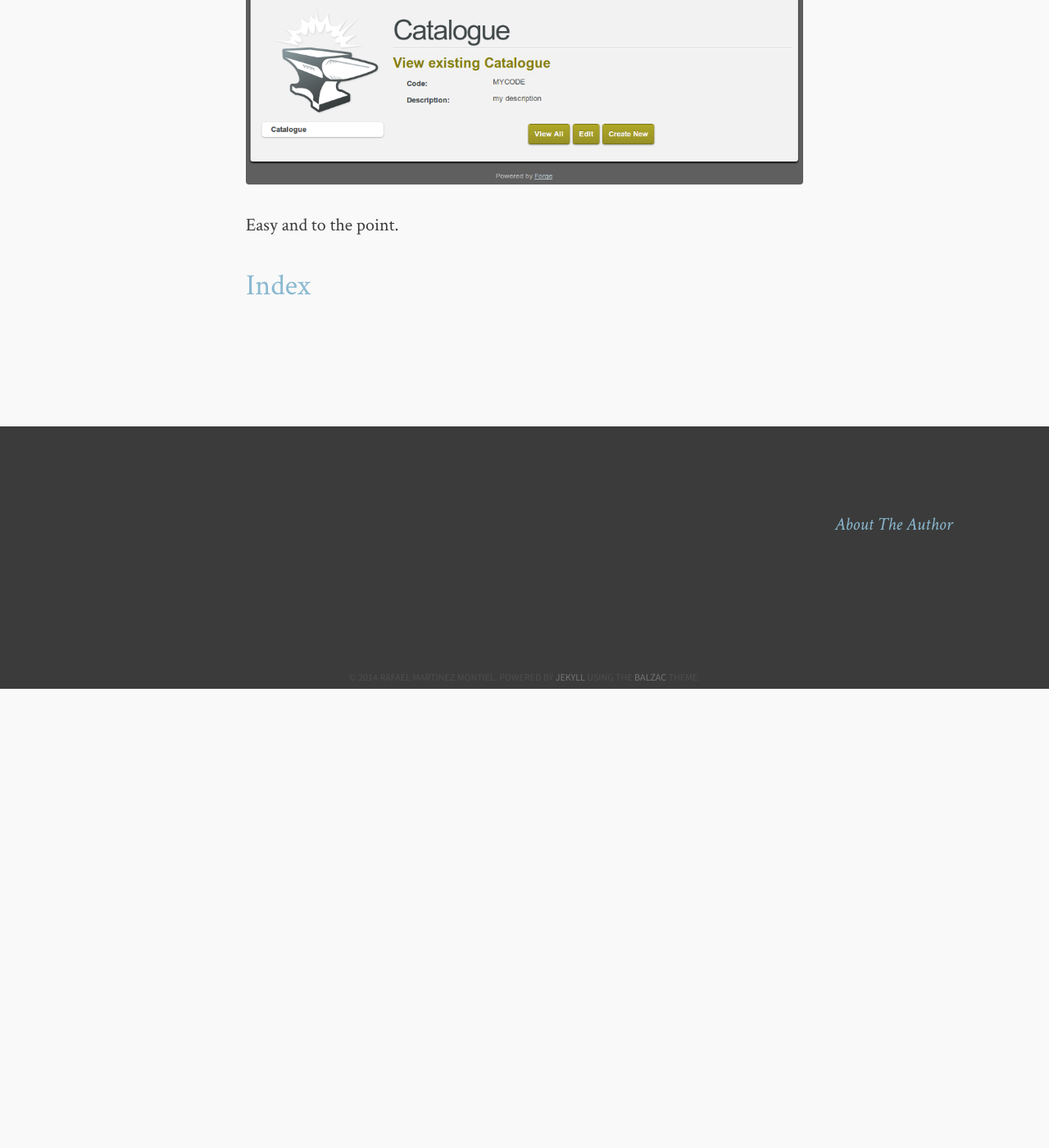
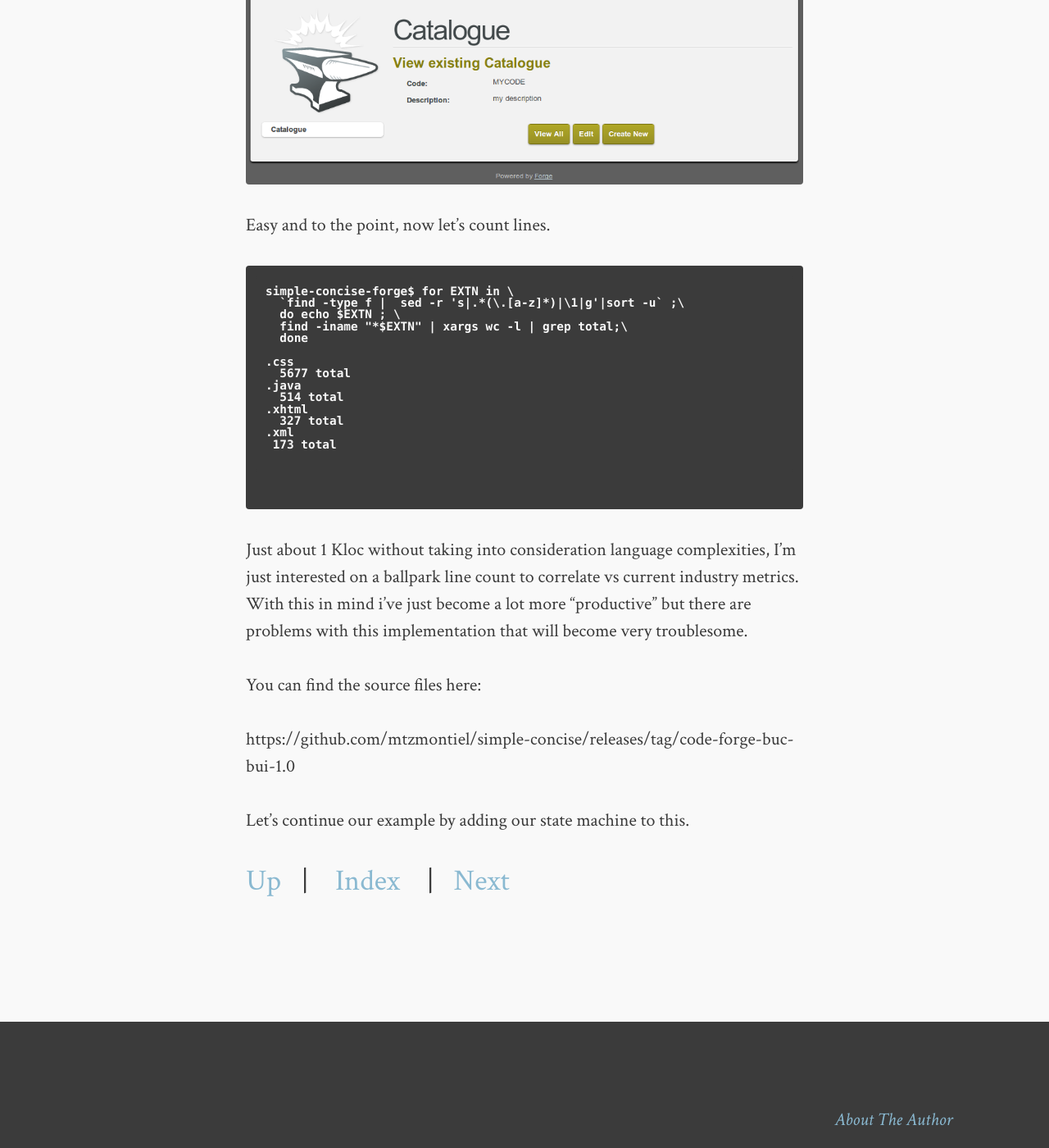
Before and after one commit to mtzmontiel/simple-concise, a Jekyll site: the page built from forge/sampleUI-BasicUI.md, in a window 1280 px wide and 1400 px high, scrolled down 6359 px. Shown: the whole window at 82% size. Built offline with Jekyll 4.4.1, drawn with Linux system fonts in a browser that asks for light colours; before the commit the page ends 7199 px from its top, so only the background shows below that.

Commit message:
Second chapter of jboss forge basic ui

```diff
--- a/_layouts/post.html
+++ b/_layouts/post.html
@@ -15,6 +15,7 @@
 
         <p class="intro">
         {% if page.previous %}<a href="{{site.url}}/{{page.previous}}.html">Previous</a>&nbsp;&nbsp;&nbsp;|&nbsp;&nbsp;&nbsp;{% endif %}
+        {% if page.up %}<a href="{{site.url}}/{{page.up}}.html">Up</a>&nbsp;&nbsp;&nbsp;|&nbsp;&nbsp;&nbsp;{% endif %}
         <a href="{{site.url}}/">Index</a>&nbsp;&nbsp;&nbsp;
         {% if page.next %}|&nbsp;&nbsp;&nbsp;<a href="{{site.url}}/{{page.next}}.html">Next</a>{% endif %}
         </p>
--- a/forge/sampleUI-BasicUI.md
+++ b/forge/sampleUI-BasicUI.md
@@ -2,6 +2,8 @@
 title: "Forge 01"
 description: "Sample Use Case - Basic UI"
 layout: post
+up: "sampleUC-BasicUI"
+next: "forge/sampleUI-BasicUI-02"
 tags: []
 ---
 
@@ -246,4 +248,34 @@ detailed page
 
 <img src="{{site.url}}/assets/images/suc-bui-forge/005.png" />
 
-Easy and to the point.
+Easy and to the point, now let's count lines.
+
+~~~
+simple-concise-forge$ for EXTN in \
+  `find -type f |  sed -r 's|.*(\.[a-z]*)|\1|g'|sort -u` ;\
+  do echo $EXTN ; \
+  find -iname "*$EXTN" | xargs wc -l | grep total;\
+  done
+
+.css
+  5677 total
+.java
+  514 total
+.xhtml
+  327 total
+.xml
+ 173 total
+
+~~~
+
+Just about 1 Kloc without taking into consideration language complexities,
+I'm just interested on a ballpark line count to correlate vs current
+industry metrics. With this in mind i've just become a lot more "productive"
+but there are problems with this implementation that will become very
+troublesome.
+
+You can find the source files here:
+
+https://github.com/mtzmontiel/simple-concise/releases/tag/code-forge-buc-bui-1.0
+
+Let's continue our example by adding our state machine to this.
```
Also changed, not shown: forge/sampleUI-BasicUI-02.md (added, +119 -0 lines), sampleUC-BasicUI.md (+1 -1 lines), assets/images/suc-bui-forge/006.png (added), assets/images/suc-bui-forge/007.png (added), assets/images/suc-bui-forge/008.png (added), assets/images/suc-bui-forge/009.png (added), assets/images/suc-bui-forge/010.png (added), assets/images/suc-bui-forge/011.png (added), assets/images/suc-bui-forge/012.png (added), assets/images/suc-bui-forge/013.png (added).
